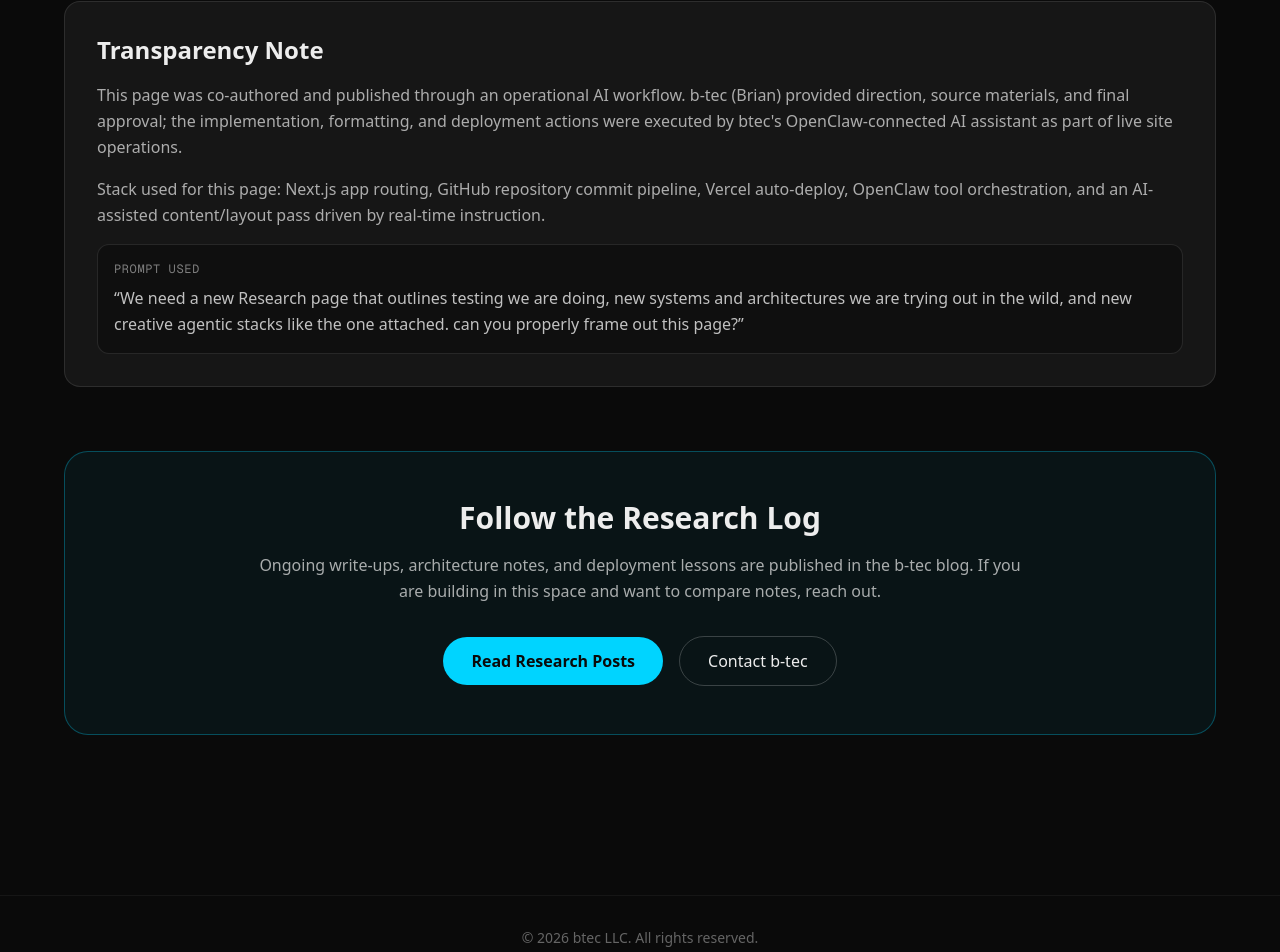
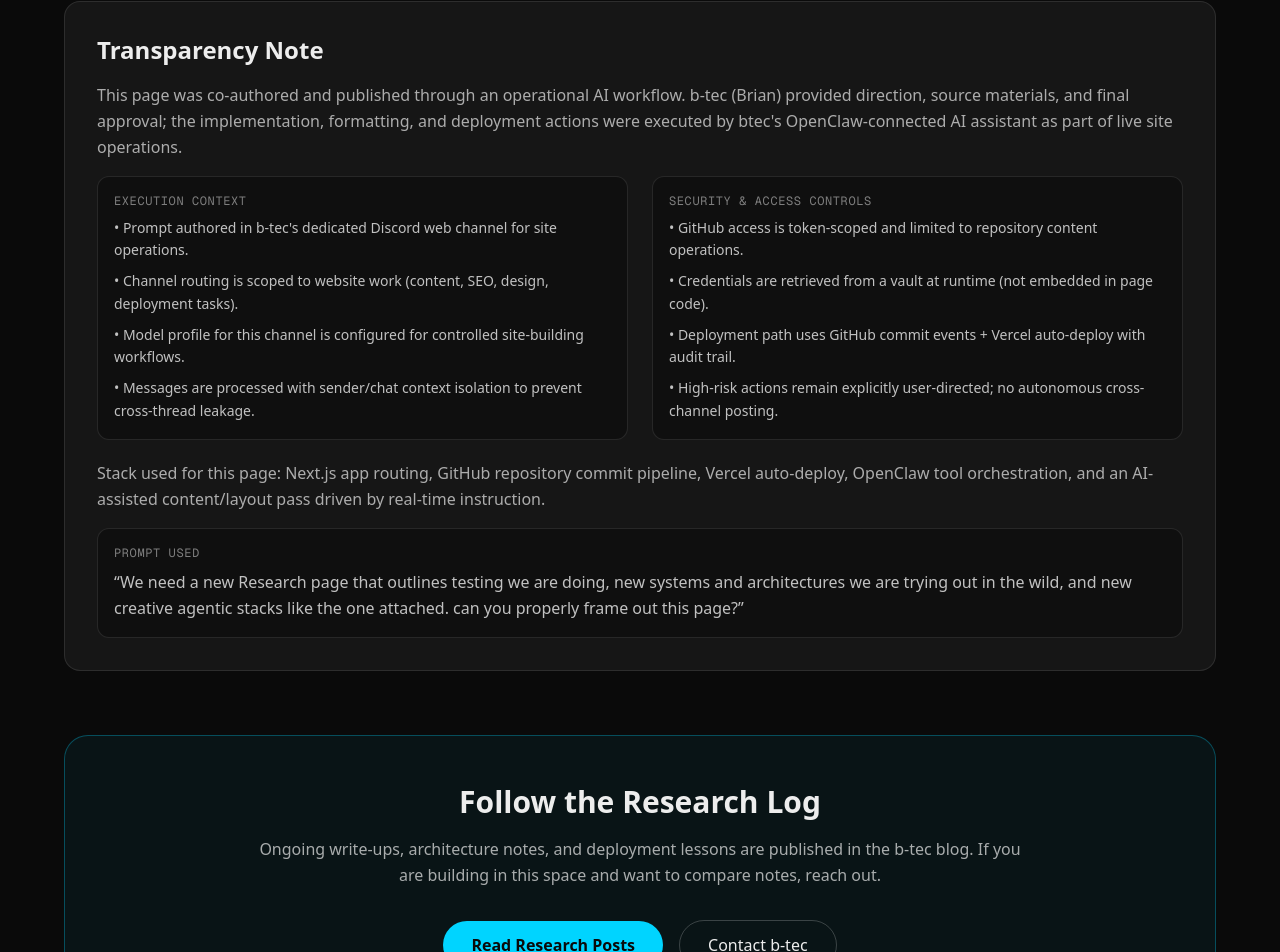
Before and after one commit to btecme/btecOrg, a Next.js app: page /research in a window 1280 px wide. Shown: the part 1793-2745 px from the top of the page. Built offline with nearby package versions, Linux system fonts and the light colour scheme.

Commit message:
Expand Research transparency section with channel/model/security details

```diff
--- a/app/research/page.tsx
+++ b/app/research/page.tsx
@@ -112,10 +112,33 @@ export default function ResearchPage() {
             source materials, and final approval; the implementation, formatting, and deployment actions were executed by
             btec&apos;s OpenClaw-connected AI assistant as part of live site operations.
           </p>
+
+          <div className="grid md:grid-cols-2 gap-6 mb-5">
+            <div className="rounded-xl border border-white/10 bg-black/30 p-4">
+              <p className="text-xs font-mono text-foreground/50 mb-2 uppercase tracking-wider">Execution Context</p>
+              <ul className="space-y-2 text-sm text-foreground/80 leading-relaxed">
+                <li>• Prompt authored in b-tec&apos;s dedicated Discord web channel for site operations.</li>
+                <li>• Channel routing is scoped to website work (content, SEO, design, deployment tasks).</li>
+                <li>• Model profile for this channel is configured for controlled site-building workflows.</li>
+                <li>• Messages are processed with sender/chat context isolation to prevent cross-thread leakage.</li>
+              </ul>
+            </div>
+            <div className="rounded-xl border border-white/10 bg-black/30 p-4">
+              <p className="text-xs font-mono text-foreground/50 mb-2 uppercase tracking-wider">Security & Access Controls</p>
+              <ul className="space-y-2 text-sm text-foreground/80 leading-relaxed">
+                <li>• GitHub access is token-scoped and limited to repository content operations.</li>
+                <li>• Credentials are retrieved from a vault at runtime (not embedded in page code).</li>
+                <li>• Deployment path uses GitHub commit events + Vercel auto-deploy with audit trail.</li>
+                <li>• High-risk actions remain explicitly user-directed; no autonomous cross-channel posting.</li>
+              </ul>
+            </div>
+          </div>
+
           <p className="text-foreground/70 leading-relaxed mb-4">
             Stack used for this page: Next.js app routing, GitHub repository commit pipeline, Vercel auto-deploy,
             OpenClaw tool orchestration, and an AI-assisted content/layout pass driven by real-time instruction.
           </p>
+
           <div className="rounded-xl border border-white/10 bg-black/30 p-4">
             <p className="text-xs font-mono text-foreground/50 mb-2 uppercase tracking-wider">Prompt used</p>
             <p className="text-sm md:text-base text-foreground/80 leading-relaxed">
```
